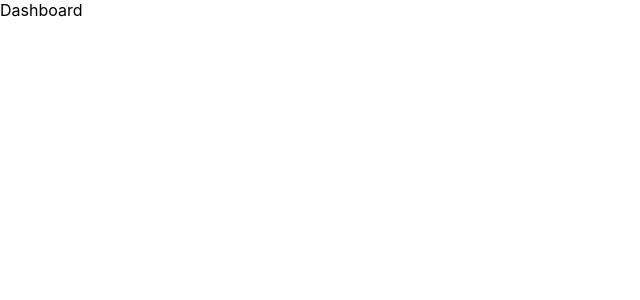
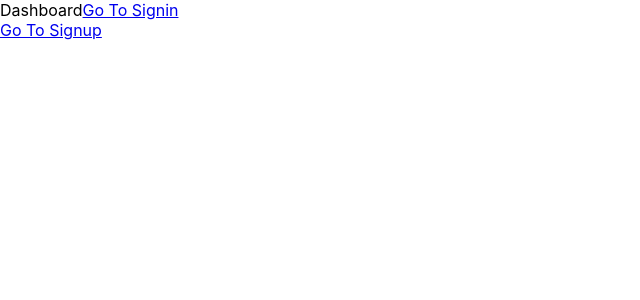
Before and after one commit to MuhammadHamza786-web/firebase-project, a React (Create React App) app: page / in a window 1280 px wide. Shown: the top 300 px of the page, without its empty margins (0-640 px from the left). Built offline with nearby package versions, Linux system fonts and the light colour scheme.

Commit message:
Add code

```diff
--- a/src/App.jsx
+++ b/src/App.jsx
@@ -8,7 +8,17 @@ import { initializeApp } from "firebase/app";
 import { getAuth, onAuthStateChanged } from "firebase/auth";
 
 function App() {
+  const firebaseConfig = {
+  apiKey: "AIzaSyDnMnkoIi1UHXq5YiWqApN3MrPfbMbiuFU",
+  authDomain: "first-project-aa20b.firebaseapp.com",
+  projectId: "first-project-aa20b",
+  storageBucket: "first-project-aa20b.firebasestorage.app",
+  messagingSenderId: "988183070309",
+  appId: "1:988183070309:web:87dcab69295ddc043ae88c"
+};
 
+// Initialize Firebase
+const app = initializeApp(firebaseConfig);
   return (
     <div className="App">
 
--- a/src/pages/dashboard.jsx
+++ b/src/pages/dashboard.jsx
@@ -1,8 +1,15 @@
 import React from 'react'
+import { Link } from 'react-router'
 
 const Dashboard = () => {
   return (
-    <div>Dashboard</div>
+    <div>Dashboard
+
+     <Link to="/Sigin">Go To Signin</Link>
+      <br />
+      <Link to="/Signup">Go To Signup</Link>
+
+     </div>
   )
 }
 
```
